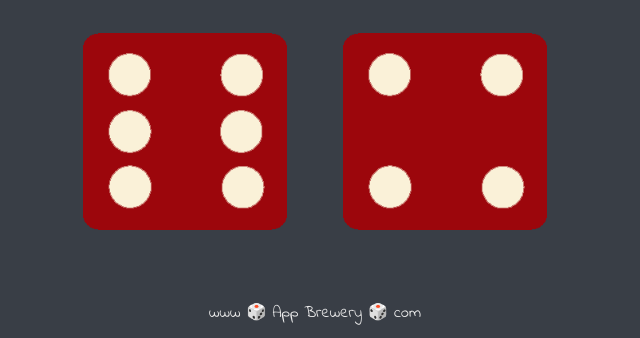
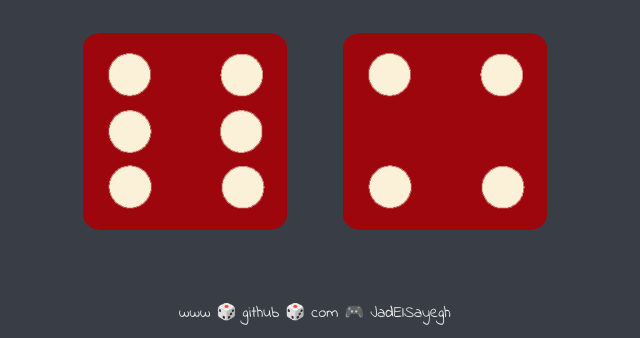
Before and after one commit to JadElSayegh/Diceegame, a plain HTML site: page index.html in a window 1280 px wide. Shown: the part 462-800 px from the top of the page, without its empty margins (325-965 px from the left). Drawn offline with Linux system fonts and the light colour scheme.

Commit message:
editing html

```diff
--- a/index.html
+++ b/index.html
@@ -28,7 +28,7 @@
   </body>
 
   <footer>
-    www 🎲 App Brewery 🎲 com
+    www 🎲 github 🎲 com 🎮 JadElSayegh
     <script src="index.js"></script>
   </footer>
 </html>
```
